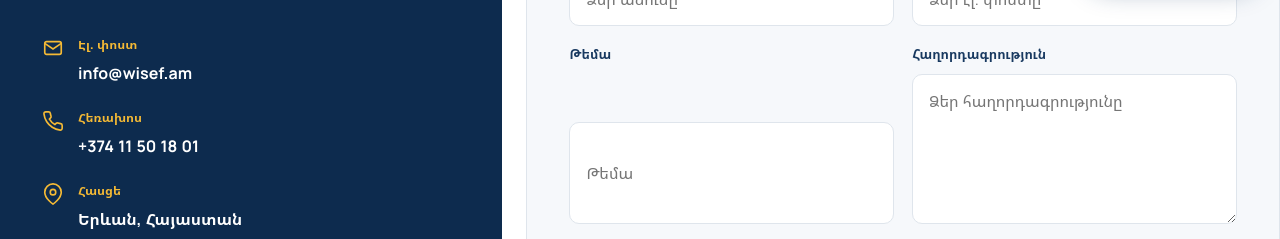
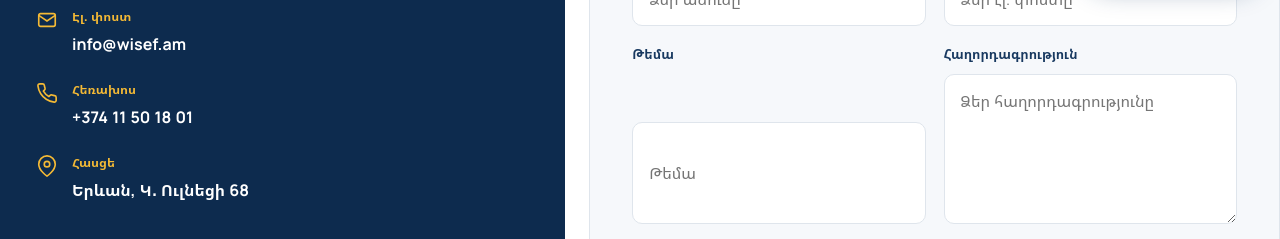
Before and after one commit to HAYKOZAQ/wise_website_test, an Eleventy site: page src/pages/contact.html in a window 1280 px wide. Shown: the part 796-1035 px from the top of the page. Built offline with nearby package versions, Linux system fonts and the light colour scheme; Eleventy itself is replaced by a stand-in of ours; files that its build step writes are made by us from their sources; no server answers.

Commit message:
fix: contact address full visibility (wider panel, wrap) + Yandex Maps pin marker at 40.204427,44.536046

```diff
--- a/src/_includes/layouts/base.njk
+++ b/src/_includes/layouts/base.njk
@@ -13,7 +13,7 @@
   <link rel="stylesheet" href="/css/glass.css?v=48">
   <link rel="stylesheet" href="/css/components.css?v=48">
   <link rel="stylesheet" href="/css/dark.css?v=48">
-  <link rel="stylesheet" href="/css/presentation.css?v=56">
+  <link rel="stylesheet" href="/css/presentation.css?v=57">
   <link rel="stylesheet" href="/css/animations.css?v=1">
   <link rel="icon" href="/assets/logos/favicon.svg" type="image/svg+xml">
 </head>
--- a/src/css/presentation.css
+++ b/src/css/presentation.css
@@ -833,13 +833,13 @@ body[lang="hy"],
 /* Contact */
 .wise-contact-grid {
   display: grid;
-  grid-template-columns: 0.8fr 1.2fr;
+  grid-template-columns: 0.9fr 1.1fr;
   gap: 24px;
   align-items: stretch;
 }
 
 .wise-contact-panel {
-  padding: 42px;
+  padding: 42px 36px;
   border-radius: var(--wise-radius);
   color: #fff;
   background: var(--wise-navy-deep);
@@ -867,6 +867,9 @@ body[lang="hy"],
 .wise-contact-detail div {
   color: #fff;
   font-weight: 700;
+  min-width: 0;
+  overflow-wrap: anywhere;
+  word-break: break-word;
 }
 
 .wise-contact-detail small {
--- a/src/pages/contact.html
+++ b/src/pages/contact.html
@@ -38,7 +38,7 @@ active: contact
 </div>
 <div class="wise-contact-detail__row">
 <svg viewBox="0 0 24 24" aria-hidden="true"><path d="M21 10c0 7-9 13-9 13s-9-6-9-13a9 9 0 0 1 18 0z"/><circle cx="12" cy="10" r="3"/></svg>
-<div><small data-i18n="contact.address">Հասցե</small><a href="https://yandex.com/maps/?ll=44.536046%2C40.204427&z=17&pt=44.536046,40.204427" target="_blank" rel="noopener" data-i18n="contact.address_val">Երևան, Հայաստան</a></div>
+<div><small data-i18n="contact.address">Հասցե</small><a href="https://yandex.com/maps/?ll=44.536046%2C40.204427&z=17&pt=44.536046%2C40.204427,pm2rdm" target="_blank" rel="noopener" data-i18n="contact.address_val">Երևան, Կ․ Ուլնեցի 68</a></div>
 </div>
 </div>
 <div class="wise-contact-panel__social">
```
